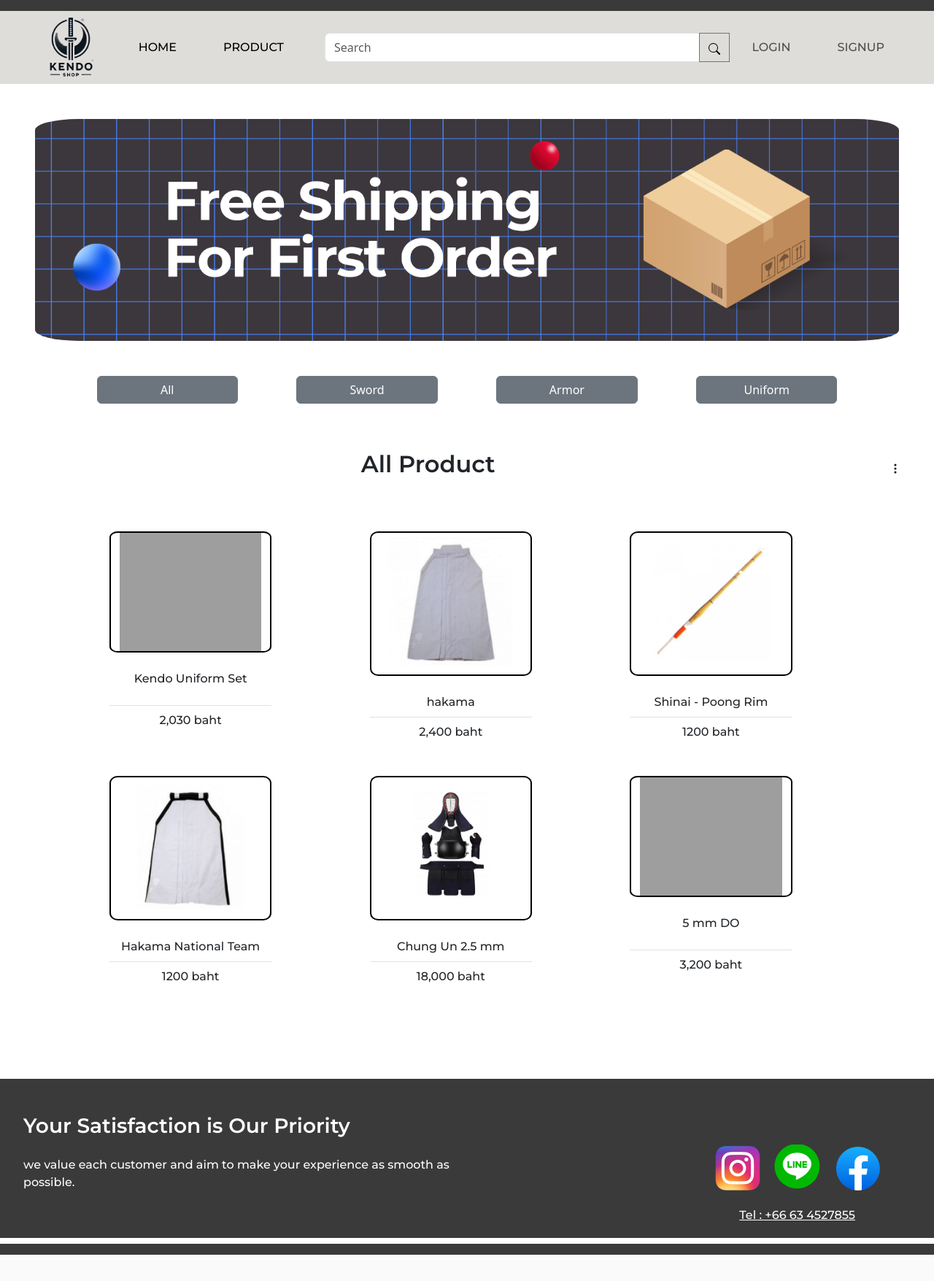
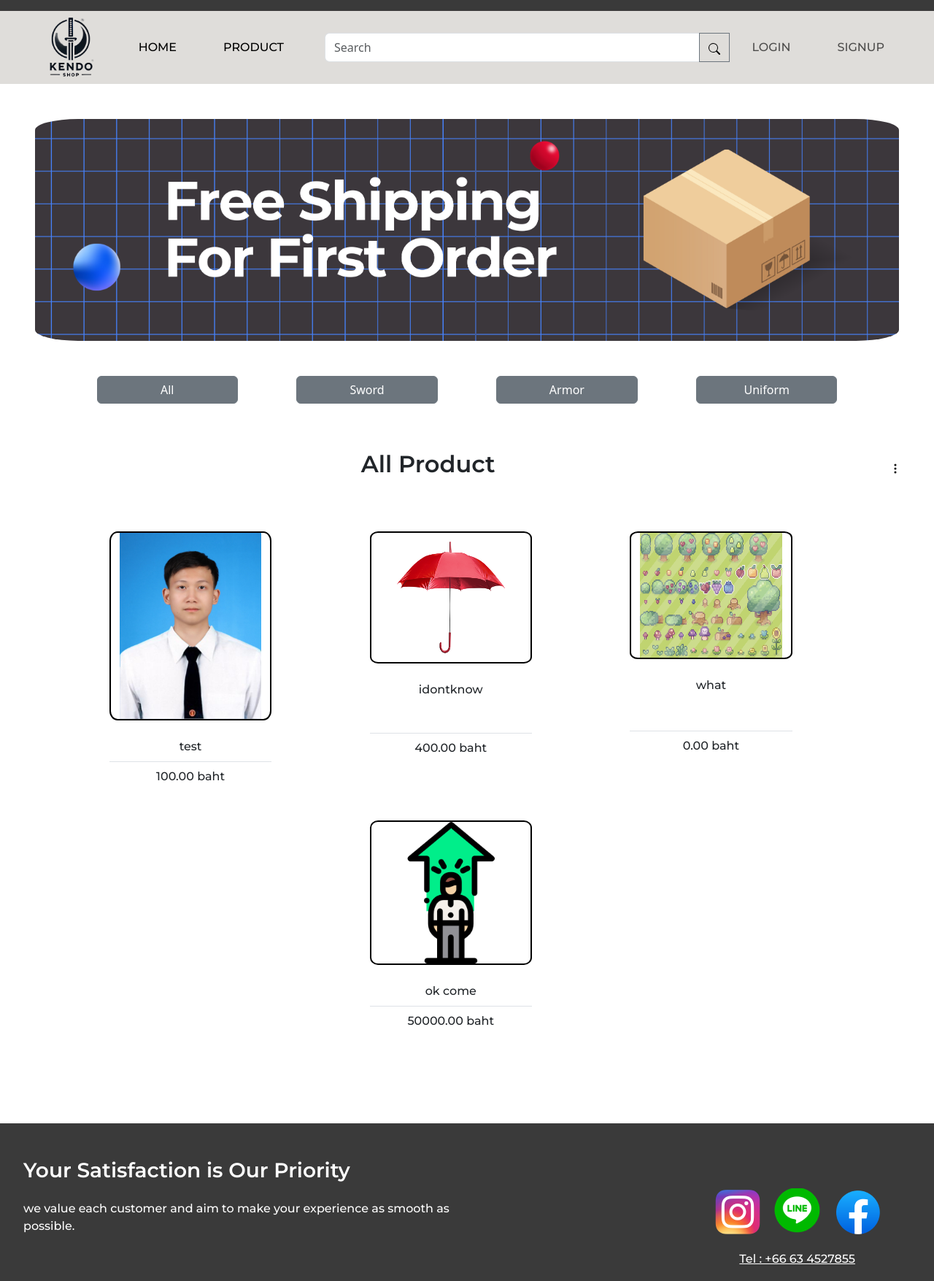
Before and after one commit to BKOPYZ/kendoshop, a Django app: page /product/ in a window 1280 px wide. Shown: the top 1755 px of the page at 73% size. Before the commit the page ends 1719 px from the top, so only its background shows below. Run offline with Django 5.2, Linux system fonts and the light colour scheme; data comes from the database, SQL or seed files in the repository; both versions use the stored data as it was after the commit; grey boxes are pictures that could not be loaded.

```diff
--- a/core/views.py
+++ b/core/views.py
@@ -1,14 +1,18 @@
 from django.shortcuts import render
-from django.http import HttpResponse
-from django.shortcuts import render
+from core.models import Product
 
 
 # Create your views here.
 def index(request):
     return render(request, "core/index.html")
 
+
 def home(request):
-    return render(request, 'core/home.html')
+    return render(request, "core/home.html")
+
 
 def product(request):
-    return render(request, 'core/product.html')
+    all_product = Product.objects.all()
+
+    content = {"products": all_product}
+    return render(request, "core/product.html", content)
--- a/templates/core/product.html
+++ b/templates/core/product.html
@@ -52,15 +52,14 @@
             </div>
             <div class="container-fluid pt-5 px-5">
                 <div class="row justify-content-evenly px-lg-5">
+                    {% for product in products %}
                     <div class="col-4 px-5 row my-3">
-                        <img src="../../static/assets/imgs/squareImage/4.png" alt="uniform"
+                        <img src="{{ product.image.url}}" alt="uniform"
                             class="col-lg-10 col-12 image choice">
-                        <p class="text-center col-lg-10 col-12 mt-3 mb-2 py-2 montserrat-light border-bottom">Kendo
-                            Uniform
-                            Set</p>
-                        <p class="text-center col-lg-10 col-12 pt-0 montserrat-light">2,030 baht</p>
+                        <p class="text-center col-lg-10 col-12 mt-3 mb-2 py-2 montserrat-light border-bottom">{{ product.name }}</p>
+                        <p class="text-center col-lg-10 col-12 pt-0 montserrat-light">{{product.price|floatformat:2}} baht</p>
                     </div>
-                    <div class="col-4 px-5 row my-3">
+                    {% comment %} <div class="col-4 px-5 row my-3">
                         <img src="../../static/assets/imgs/squareImage/5.png" alt="hakama"
                             class="col-lg-10 col-12  image choice">
                         <p class="text-center col-lg-10 col-12 mt-3 mb-2 py-2 montserrat-light border-bottom">hakama</p>
@@ -88,14 +87,15 @@
                             2.5
                             mm</p>
                         <p class="text-center col-lg-10 col-12 pt-0 montserrat-light">18,000 baht</p>
-                    </div>
-                    <div class="col-4 px-5 row my-3">
+                    </div> {% endcomment %}
+                    {% comment %} <div class="col-4 px-5 row my-3">
                         <img src="../../static/assets/imgs/squareImage/9.png" alt="shinai"
                             class="col-lg-10 col-12 image choice">
                         <p class="text-center col-lg-10 col-12 mt-3 mb-2 py-2 montserrat-light border-bottom">5 mm DO
                         </p>
                         <p class="text-center col-lg-10 col-12 pt-0 montserrat-light">3,200 baht</p>
-                    </div>
+                    </div> {% endcomment %}
+                    {% endfor %}
 
                 </div>
             </div>
```
Also changed, not shown: kendo_shop.db, media/product/6522781929.jpg (added), media/product/OniLGN.png (added), media/product/human.png (added), media/product/image-from-rawpixel-id-6434795-original.png (added).
